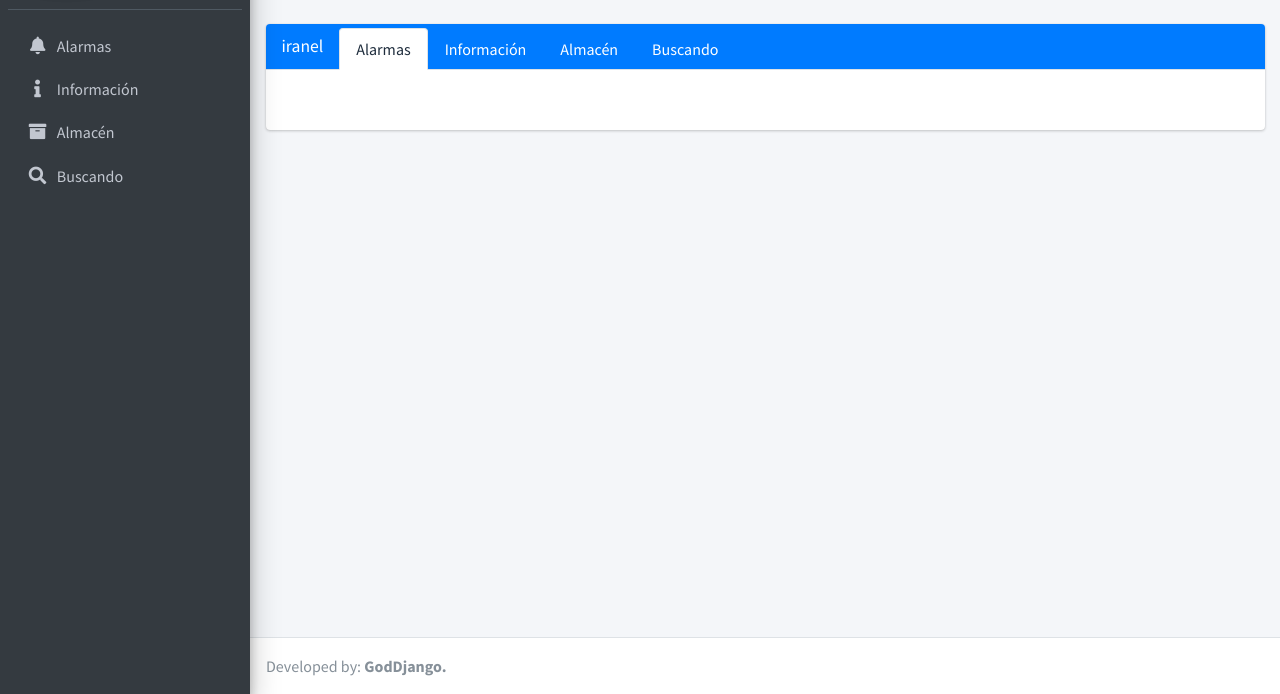
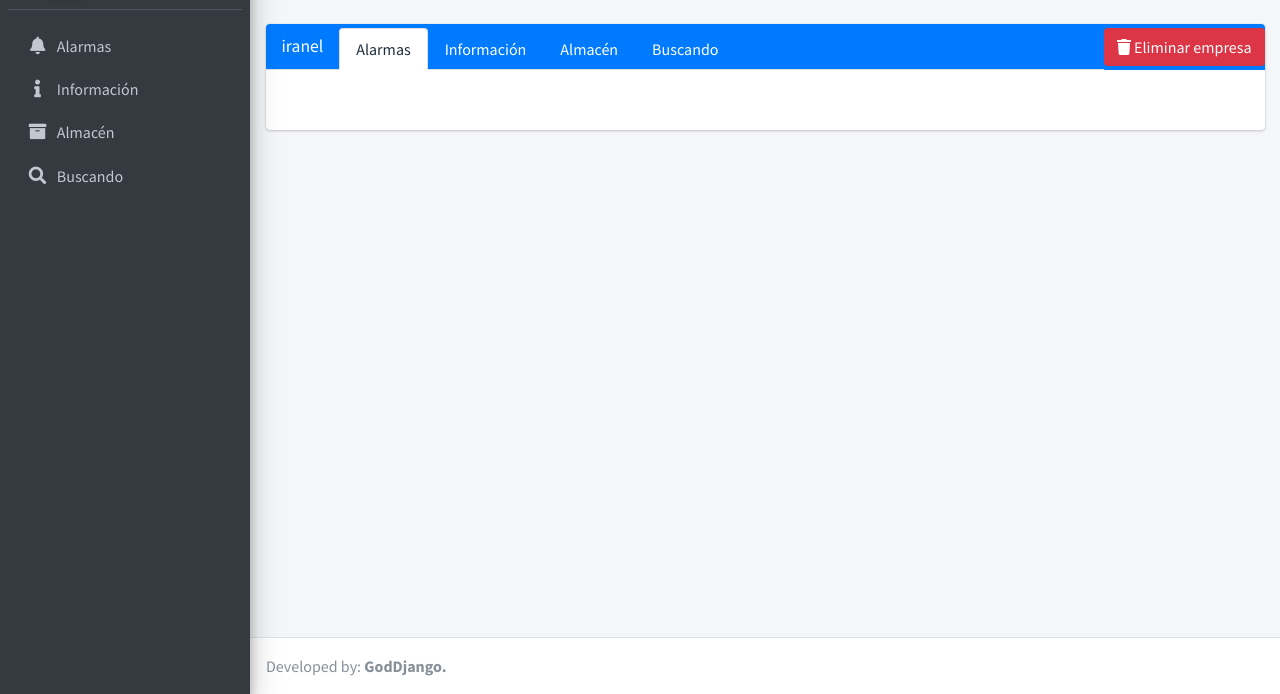
Before and after one commit to iraneldf/Django_Alamacenes-Pyme-, a Django app: page /empresas/details/4 in a window 1280 px wide. Shown: the part 106-800 px from the top of the page. Run offline with Django 3.2, Linux system fonts and the light colour scheme; data comes from the database, SQL or seed files in the repository; both versions use the stored data as it was after the commit; data that the repository does not hold is empty; some libraries are stand-ins or nearby versions.

Commit message:
borrar empresa y  otros cambios

```diff
--- a/apps/APyme/context_processors.py
+++ b/apps/APyme/context_processors.py
@@ -9,7 +9,7 @@ def ctx_dict(request):
             'buscandosC': Buscando.objects.filter(user=get_current_user()),
             'almacenesC': Almacen.objects.filter(user=get_current_user()),
             'alarmasC': Alarmas.objects.filter(user2=get_current_user()),
-            'empresasC': User.objects.all(),
+            'empresasC': User.objects.exclude(is_superuser=True),
         }
     else:
         return {
--- a/apps/APyme/templates/Root/VerEmpresa.html
+++ b/apps/APyme/templates/Root/VerEmpresa.html
@@ -16,9 +16,21 @@
     {% endif %}
 
 
+
+
+
+
     <div class="col-12">
         <div class="card card-primary card-tabs">
-            <div class="card-header p-0 pt-1">
+            <div class="card-header p-0 pt-1 pb-0">
+
+                <a class="float-right" href="{% url 'eliminar_usuario' object.pk %}">
+                    <button type="button" class="btn bg-danger"><i
+                            class="fa fa-trash"></i> Eliminar empresa
+                    </button>
+                </a>
+
+
                 <ul class="nav nav-tabs" id="custom-tabs-two-tab" role="tablist">
                     <li class="pt-2 px-3"><h3 class="card-title">{{ object }}</h3></li>
                     <li class="nav-item">
@@ -41,7 +53,10 @@
                            href="#custom-tabs-two-settings" role="tab" aria-controls="custom-tabs-two-settings"
                            aria-selected="false">Buscando</a>
                     </li>
+
                 </ul>
+
+
             </div>
             <div class="card-body">
                 <div class="tab-content" id="custom-tabs-two-tabContent">
@@ -113,11 +128,13 @@
                                         </div>
                                         <!-- /.widget-user-image -->
 
+
                                         <a href="{% url 'user_changeRoot' object.pk %}"
                                            class="btn btn-warning float-right"><i
                                                 class="fa fa-edit"></i>
                                             Editar
                                             datos</a>
+
                                         <h3 class="widget-user-username">{{ object.username }}</h3>
                                         <h5 class="widget-user-desc">{{ object.email }}</h5>
 
@@ -380,7 +397,7 @@
                                         Añadir producto</a>
                                 </div>
                                 <!-- /.card-header -->
-                                <div class="card-body">
+                                <div class="card-body table-responsive">
                                     <table class="table table-active">
                                         <thead>
                                         <tr>
@@ -437,7 +454,7 @@
                                         Añadir producto</a>
                                 </div>
                                 <!-- /.card-header -->
-                                <div class="card-body">
+                                <div class="card-body table-responsive">
                                     <table class="table table-active">
                                         <thead>
                                         <tr>
--- a/apps/APyme/urls.py
+++ b/apps/APyme/urls.py
@@ -40,6 +40,7 @@ urlpatterns = [
     path('alarmas/delete/<int:pk>', DeleteAlarma.as_view(), name='DeleteAlarma'),
 
     # ROOT
+    path('root/eliminar-usuario/<int:pk>/', EliminarUsuario.as_view(), name='eliminar_usuario'),
     path('root/almacen/create/<int:pk>', CreateAlmacenRoot.as_view(), name='CreateAlmacenRoot'),
     path('root/almacen/edit/<int:pk>/<int:user>', EditAlmacenRoot, name='EditAlmacenRoot'),
     path('root/buscando/create/<int:pk>', CreateBuscandoRoot, name='CreateBuscandoRoot'),
--- a/apps/APyme/views.py
+++ b/apps/APyme/views.py
@@ -1,4 +1,5 @@
 from django.contrib.auth.decorators import login_required
+from django.contrib.auth.mixins import LoginRequiredMixin, UserPassesTestMixin
 from django.http import HttpResponseRedirect
 from django.shortcuts import render, get_object_or_404
 from django.urls import reverse_lazy, reverse
@@ -498,7 +499,7 @@ class DeleteBuscando(DeleteView):
 # Root
 class ListEmpresas(ListView):
     template_name = 'Root/empresas.html'
-    queryset = User.objects.filter(is_active=True)
+    queryset = User.objects.exclude(is_superuser=True)
 
     def get_context_data(self, **kwargs):
         context = super().get_context_data(**kwargs)
@@ -534,6 +535,24 @@ class DetailsRoot(DetailView):
         context['path'] = 'detallesRoot'
         context['titulo'] = f"Información sobre {self.object}"
         context['alarmas'] = Alarmas.objects.filter(user=self.object)
+        return context
+
+
+class EliminarUsuario(LoginRequiredMixin, UserPassesTestMixin, DeleteView):
+    model = User
+    template_name = 'CRUD/deleteOtros.html'
+    success_url = reverse_lazy('ListEmpresas')
+
+    def test_func(self):
+        # Verifica que el usuario autenticado tenga los permisos necesarios para eliminar un usuario
+        usuario_a_eliminar = self.get_object()
+        return self.request.user != usuario_a_eliminar
+
+    def get_context_data(self, **kwargs):
+        context = super().get_context_data(**kwargs)
+        context['succes_url'] = reverse('DetailsRoot', kwargs={'pk': self.kwargs['pk']})
+        context['header'] = 'Eliminar usuario'
+        context['mensaje'] = '¿Estás seguro de que deseas eliminar este usuario?'
         return context
 
 
```
Also changed, not shown: apps/APyme/templates/Root/empresas.html (+7 -2 lines), db.sqlite3.
